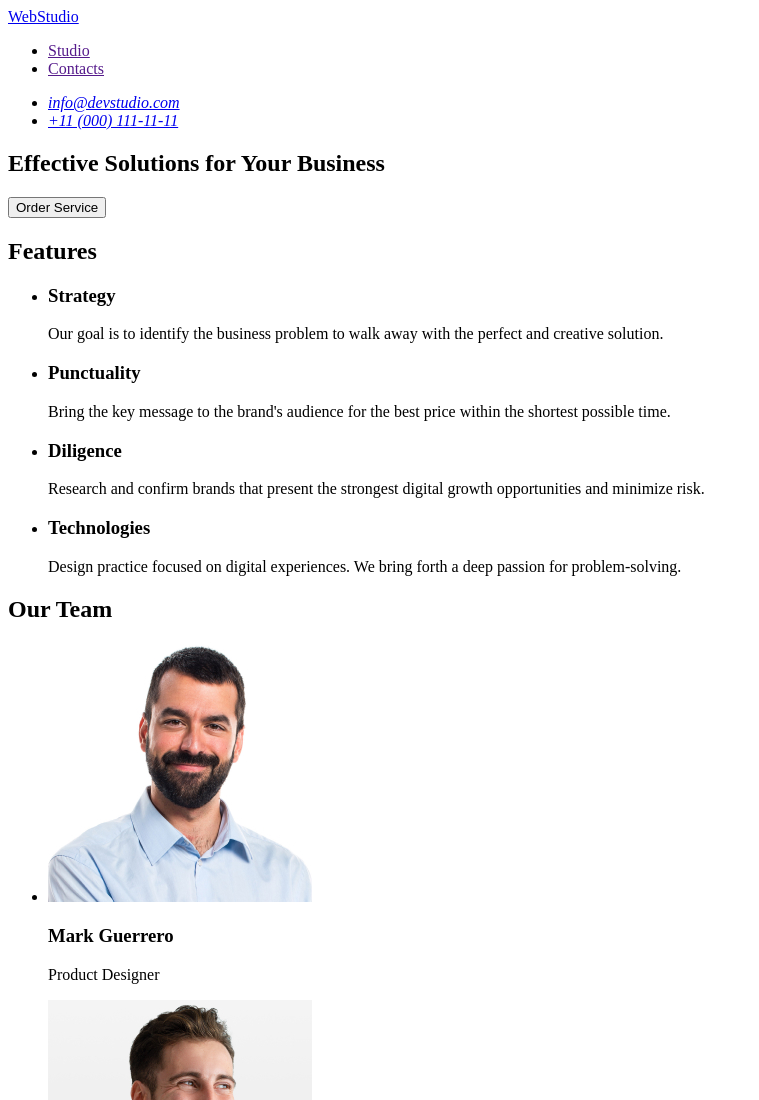
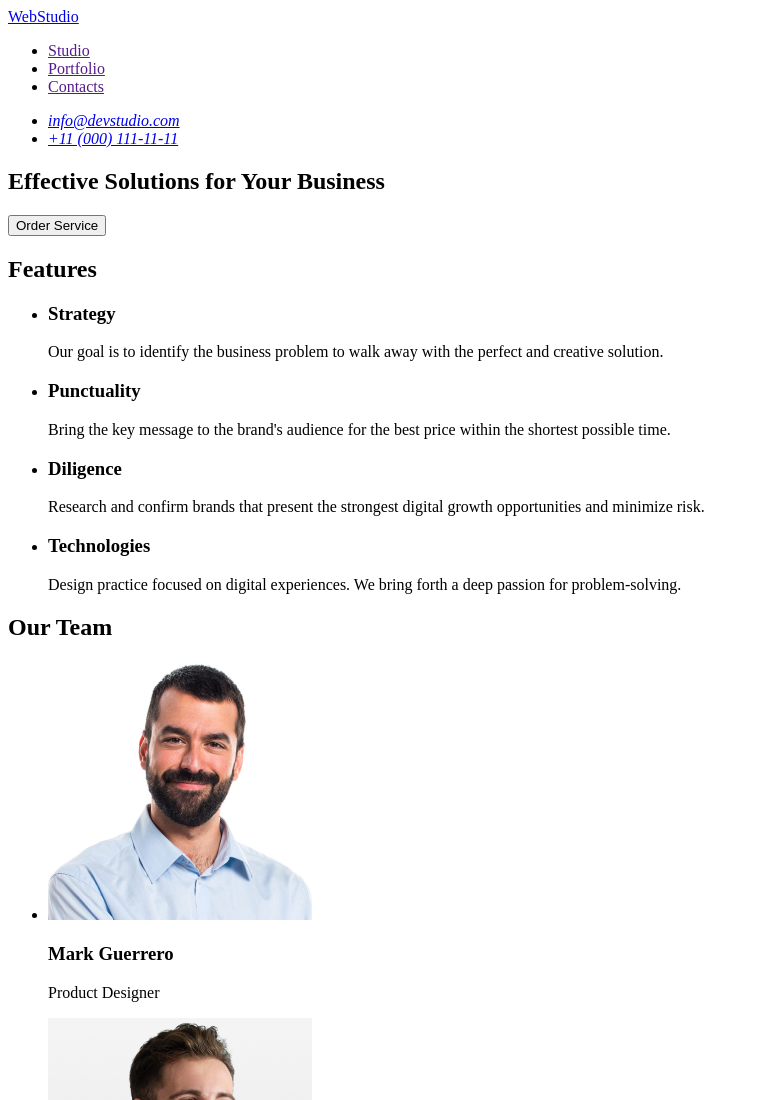
Before and after one commit to allure13/goit-markup-hw-01, a plain HTML site: page index.html in a window 1280 px wide. Shown: the top 1100 px of the page, without its empty margins (0-759 px from the left). Drawn offline with Linux system fonts and the light colour scheme.

Commit message:
update index.html

```diff
--- a/index.html
+++ b/index.html
@@ -11,7 +11,7 @@
         <a href="./index.html">WebStudio</a>
         <ul>
           <li><a href="">Studio</a></li>
-          <li><a href=">Portfolio</a></li>
+          <li><a href="">Portfolio</a></li>
           <li><a href="">Contacts</a></li>
         </ul>
       </nav>
@@ -49,15 +49,15 @@
           <li>
             <h3>Diligence</h3>
             <p>
-          Research and confirm brands that present the strongest digital growth
-          opportunities and minimize risk.
+              Research and confirm brands that present the strongest digital
+              growth opportunities and minimize risk.
             </p>
           </li>
           <li>
             <h3>Technologies</h3>
             <p>
-          Design practice focused on digital experiences. We bring forth a deep
-          passion for problem-solving.
+              Design practice focused on digital experiences. We bring forth a
+              deep passion for problem-solving.
             </p>
           </li>
         </ul>
```
Lines whose indentation alone changed are shown as unchanged.
